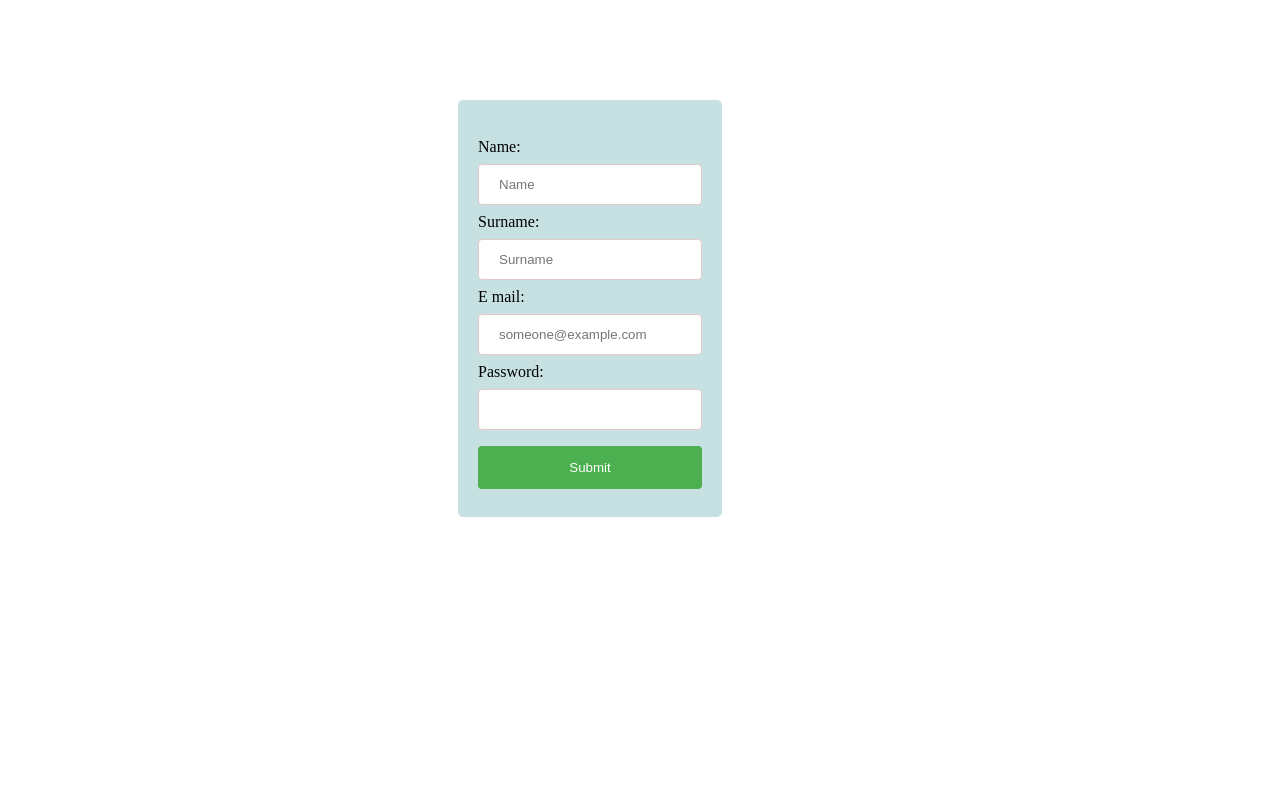
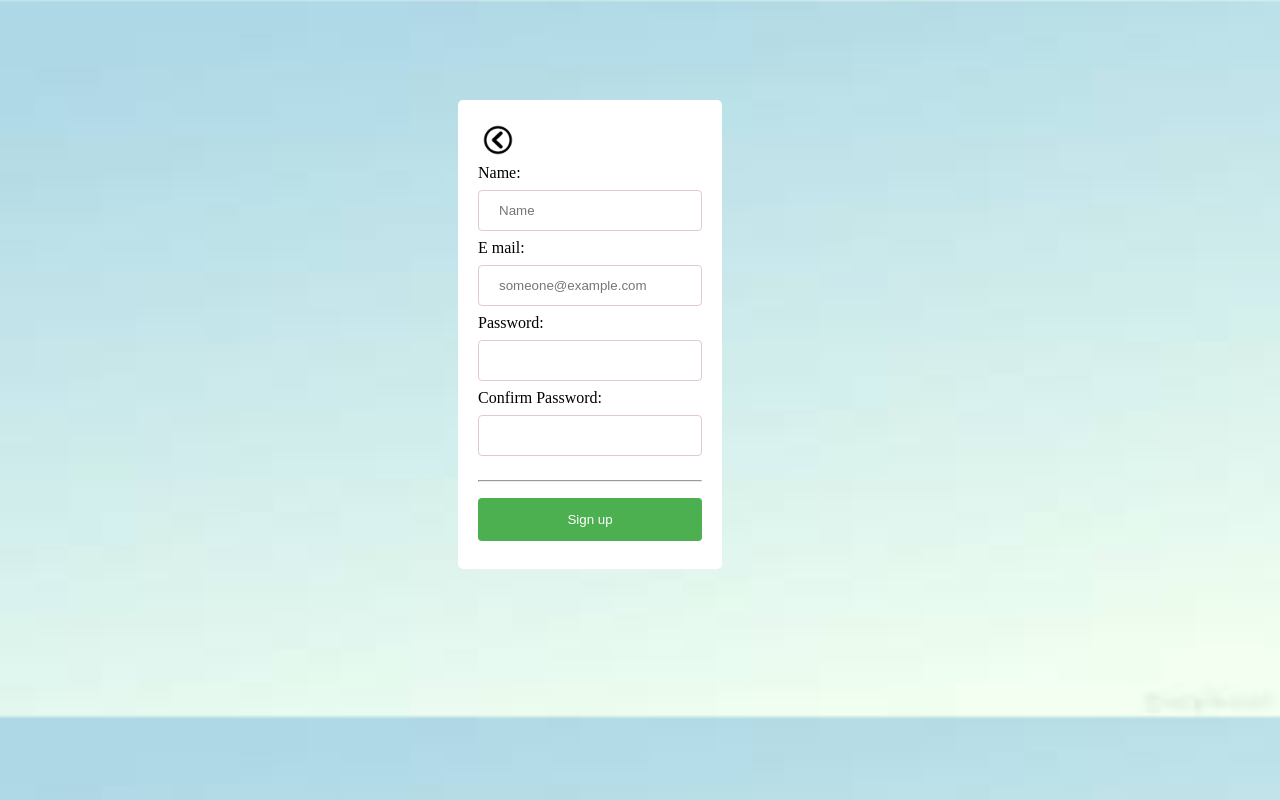
Before and after one commit to wanichaitanya/WebAssignment, a Flask app: page /signup in a window 1280 px wide. Run offline with Flask 2, Linux system fonts and the light colour scheme.

Commit message:
Input Validation, Additional UI development

```diff
--- a/Server.py
+++ b/Server.py
@@ -1,5 +1,7 @@
 import sys
-from flask import Flask, render_template, request, redirect, url_for
+import os
+from flask import Flask, render_template, request, redirect, url_for, session
+from flask_session import Session
 
 sys.path.append (".")
 sys.path.append ("./model")
@@ -10,27 +12,54 @@ import NewsLetterDB
 from utils.FileHandling import readFileInBinary, writeFileInBinary
 
 app = Flask(__name__)
-app.secret_key = os.urandom(16)
+app.config['SECRET_KEY'] = os.urandom(16)
+app.config['SESSION_TYPE'] = 'filesystem'
+app.config['SESSION_USE_SIGNER'] = True
+app.config['SESSION_FILE_DIR'] = 'D:\\Python_Projects\\MainApp_x01\\tmp'
+
+server_session = Session (app)
+
+#========================================================================================
+
+if (__name__ == "__main__"):
+    app.run( debug = True)
+
+#========================================================================================
+
+@app.before_first_request
+def server_startup ():
+    user_db = get_user_db ()
+    #print (id(user_db))
+
+#========================================================================================
 
 @app.route('/', methods=['GET', 'POST'])
 @app.route('/index', methods=['GET', 'POST'])
-def home ():
-    return render_template ("index.html")
+def index ():
+    return render_template ("index.html", response = '', title = 'Login')
+
+#========================================================================================
 
 @app.route('/signup', methods=['GET', 'POST'])
 def signup ():
-    return render_template ("signup.html")
+    return render_template ("signup.html", title = 'Sign Up')
+
+#========================================================================================
 
 @app.route('/request_login', methods=['GET', 'POST'])
 def request_login():
-    return user_login (request)
+    return user_login ()
+
+#========================================================================================
 
 @app.route('/request_signup', methods=['GET', 'POST'])
 def request_signup():
-    return user_signup (request)
+    return user_signup ()
 
+#========================================================================================
 
-if (__name__ == "__main__"):
-    user_db = NewsLetterDB.DataBaseManager ()
-    print (id(user_db))
-    app.run (debug=True)
+@app.route('/home', methods=['GET', 'POST'])
+def home():
+    return render_template ("home.html", title = 'Home')
+
+#========================================================================================
--- a/controller/NewsLetterController.py
+++ b/controller/NewsLetterController.py
@@ -1,6 +1,7 @@
 import sys
 import socket
-from flask import Flask, render_template, request, redirect, url_for
+from flask import Flask, session, g, render_template, request, redirect, url_for
+from flask_session import Session
 
 sys.path.append ('.')
 sys.path.append ('../')
@@ -10,6 +11,13 @@ sys.path.append ('../utils')
 from model import NewsLetterDB
 from utils.FileHandling import *
 
+USER_SIGNUP_ERROR_MSG = 'User is already registered with same email address!'
+USER_LOGIN_ERROR_MSG = 'Invalid User ID or Password'
+#========================================================================================
+def set_user_session_data (user_id, ip_addr, user_name):
+    session ['user_info'] = (user_id, ip_addr, user_name)
+
+#========================================================================================
 user_db = None
 def get_user_db ():
     global user_db
@@ -17,31 +25,46 @@ def get_user_db ():
         user_db = NewsLetterDB.DataBaseManager ()
     return user_db
 
-def user_login (request):
-    global user_db
+#========================================================================================
+
+def user_login ():
     user_db = get_user_db ()
+    #print (id (user_db))
     if (user_db is None):
         return ("<html><body><h1>Database connectivity problem</h1></body></html>")
     if (request.method == 'POST'):
-        user_name = request.form['user_name']
-        pswd = request.form['pswd']
-        user_record = user_db.fetchOneUserRecord (user_name, pswd)
+        user_id = request.form['user_id']
+        password = request.form['password']
+        user_record = user_db.fetchOneUserRecord (user_id, password)
+
         if (user_record is None):
-            return render_template("login_failed.html")
+            return render_template ("index.html", response = USER_LOGIN_ERROR_MSG, title = 'Login')
         else:
-            file_path = "./tmp/"+user_record[1]+"_"+user_record[2]+".jpg"
-            writeFileInBinary (file_path, user_record[3])
-        return render_template("home.html", name = user_record[1])
+            file_path = "./tmp/"+user_record[1]+".jpg"
+            writeFileInBinary (file_path, user_record[2])
+            set_user_session_data (user_record[0],
+                                   request.environ.get('HTTP_X_REAL_IP', request.remote_addr),
+                                   user_record[1])
+        return redirect (url_for('home'))
 
-def user_signup (request):
-    global user_db
+#========================================================================================
+
+def user_signup ():
+    result = None
     user_db = get_user_db ()
+    #print (id (user_db))
     if (request.method == 'POST'):
         user_name = request.form ['user_name']
-        user_surname = request.form ['user_surname']
-        email = request.form ['email']
-        pswd = request.form ['pswd']
+        user_id = request.form ['user_id']
+        password = request.form ['password']
         profile_img = readFileInBinary ("D:\\Photos\\IMG_20200430_194913379.jpg")
-        user_record = (email, user_name, user_surname, pswd, profile_img)
-        user_db.insertUserRecordInTable (user_record)
-    return render_template("home.html", name = user_name)
+        user_record = (user_id, user_name, password, profile_img)
+
+        result = user_db.insertUserRecordInTable (user_record)
+        if (result == "UNIQUE constraint failed: USER.user_id"):
+            return render_template ("signup.html", response = USER_SIGNUP_ERROR_MSG)
+        else:
+            set_user_session_data (user_id,
+                                   request.environ.get('HTTP_X_REAL_IP', request.remote_addr),
+                                   user_name)
+    return redirect (url_for('home'))
--- /dev/null
+++ b/static/scripts/validate_forms.js
@@ -0,0 +1,142 @@
+const USER_ID_VALIDATION_MSG = "Invaid User ID";
+const PASSWORD_VALIDATION_MSG1 = "Confirm Password is not matched with Password";
+const PASSWORD_VALIDATION_MSG2 = "Password must contain more than 8 characters";
+const PASSWORD_VALIDATION_MSG3 = "Password and User ID should not be same";
+const PASSWORD_VALIDATION_MSG4 = "Password and User Name should not be same";
+const PASSWORD_VALIDATION_MSG5 = "Invalid password format";
+const USER_ID_PASSWORD_VALIDATION_MSG = "Invalid User ID and Password";
+
+response_text = ""
+/*========================================================================================*/
+
+function validate_login_form ()
+{
+    const form = document.getElementById ('login_form');
+    const user_id = document.getElementById ('user_id');
+    const password = document.getElementById ('password');
+    const user_id_value = user_id.value.trim ();
+    const password_value = password.value.trim ();
+    if (!validate_user_id_and_password (user_id_value, password_value, null))
+    {
+        document.getElementById ('index_response').innerHTML = response_text;
+        form.addEventListener ('submit', (event) =>
+        {
+            event.preventDefault ();
+        });
+        return false;
+    }
+    else
+        document.forms['login_form'].submit();
+}
+
+/*========================================================================================*/
+
+function validate_signup_form ()
+{
+    response_text = "";
+    const form = document.getElementById ('signup_form');
+    const user_id = document.getElementById ('user_id');
+    const password = document.getElementById ('password');
+    const confirm_password = document.getElementById ('confirm_password');
+    submit = document.getElementById ('signup');
+
+    const user_id_value = user_id.value.trim ();
+    const password_value = password.value.trim ();
+    const confirm_password_value = confirm_password.value.trim ();
+
+    if (!validate_user_id_and_password (user_id_value, password_value, confirm_password_value))
+    {
+        document.getElementById ('signup_response').innerHTML = response_text;
+        form.addEventListener ('submit', (event) =>
+        {
+                event.preventDefault ();
+        });
+        return false;
+    }
+    else
+        document.forms['signup_form'].submit();
+}
+
+/*========================================================================================*/
+
+function validate_user_id_and_password(user_id, password, confirm_password)
+{
+    var is_valid_user_id = validate_user_id (user_id);
+    var is_valid_password = validate_password (user_id, password, confirm_password);
+
+    if(!is_valid_user_id && !is_valid_password)
+        response_text = USER_ID_PASSWORD_VALIDATION_MSG;
+
+    return is_valid_user_id && is_valid_password;
+}
+
+/*========================================================================================*/
+
+function validate_user_id (user_id)
+{
+    var invalid_chars_pattern = /[^a-zA-Z0-9@_.-]/g;
+    var special_char_occurance = /@{2,}/g;
+    var special_char_occurance_at_end = /[^a-zA-Z]/g;
+    var special_char_occurance_at_start = /[^a-zA-Z0-9_-]/g;
+
+    var first_character = user_id.charAt(0);
+    var last_character = user_id.charAt (user_id.length-1);
+
+    var atposition = user_id.lastIndexOf ('@') ;
+    var dotposition = user_id.lastIndexOf ('.') ;
+
+    if (// user_id will have invalid charachters
+        invalid_chars_pattern.test (user_id) ||
+        // check if @ occured more than one time
+        special_char_occurance.test (user_id) ||
+        // check occurance of special characters at the begenning of user_id id
+        special_char_occurance_at_start.test (first_character) ||
+        // check occurance of special characters at the end of user_id id
+        special_char_occurance_at_end.test (last_character) ||
+        //characters are valid now check for the position of @ and .
+        atposition == -1 || dotposition == -1 ||
+        dotposition - atposition <= 2)
+        {
+            response_text = USER_ID_VALIDATION_MSG;
+            return false;
+        }
+
+    return true;
+}
+
+/*========================================================================================*/
+
+function validate_password (user_id, password, confirm_password)
+{
+    var valid_alphabate_pattern1 = /[a-z{1,}]/g;
+    var valid_alphabate_pattern2 = /[A-Z{1,}]/g;
+    var valid_numeric_pattern = /[0-9{1,}]/g;
+    var valid_special_char_pattern = /[^a-zA-Z0-9{1,}]/g;
+    var is_valid_password = true;
+
+    if (password.length < 8)
+    {
+        response_text = PASSWORD_VALIDATION_MSG2;
+        is_valid_password = false;
+    }
+    else if ((confirm_password != null) && !(password === confirm_password))
+    {
+        response_text = PASSWORD_VALIDATION_MSG1;
+        is_valid_password = false;
+    }
+    else if (user_id.toLowerCase () == password.toLowerCase())
+    {
+        response_text = PASSWORD_VALIDATION_MSG3;
+        is_valid_password = false;
+    }
+    else if (!valid_alphabate_pattern1.test (password) ||
+             !valid_alphabate_pattern2.test (password) ||
+             !valid_numeric_pattern.test (password) ||
+             !valid_special_char_pattern.test (password))
+    {
+        response_text = PASSWORD_VALIDATION_MSG5;
+        is_valid_password = false;
+    }
+
+    return is_valid_password;
+}
--- a/static/styles/style.css
+++ b/static/styles/style.css
@@ -19,26 +19,40 @@ input[type=text], select {
   }
 
   input[type=submit] {
-    width: 100%;
-    background-color: #4CAF50;
     color: white;
-    padding: 14px 20px;
-    margin: 8px 0;
     border: none;
     border-radius: 4px;
     cursor: pointer;
   }
 
-  input[type=submit]:hover {
-    background-color: #45a049;
+  #submit {
+    background-color: #4CAF50;
+    width: 100%;
+    padding: 14px 20px;
+    margin: 8px 0;
+  }
+
+  #post_button {
+    background-color: rgba(206, 206, 206, 0.918);
+    padding: 8px 20px;
+    margin: 4px 0;
   }
 
   div {
     border-radius: 5px;
-    background-color: #c7e1e2;
     padding: 20px;
     margin-top: 100px;
     margin-bottom: 100px;
     margin-right: 550px;
     margin-left: 450px;
   }
+
+  #index_page_div {
+    background-color: white;
+  }
+
+  #other_page_div {
+    border-style: groove;
+    padding: 5px;
+    margin-bottom: 10px;
+  }
--- a/templates/layout.html
+++ b/templates/layout.html
@@ -2,6 +2,7 @@
 <html>
     <head>
         <link rel = "stylesheet", href = "{{url_for ('static',filename='styles/style.css')}}">
+        <link rel="icon" href="{{ url_for('static', filename='img/ptclogo.png') }}">
         <script type="text/javascript" src="{{url_for ('static',filename='scripts/validate_forms.js')}}"></script>
         {%if title%}
         <title>
@@ -16,9 +17,7 @@
         <meta name="viewport" content="width=device-width, initial-scale=1">
     </head>
     <body>
-        <!--h3 class = "header">Newsletter</h3-->
         {%block content%}
-
         {%endblock%}
     </body>
 </html>
--- a/templates/signup.html
+++ b/templates/signup.html
@@ -1,16 +1,41 @@
 {%extends "layout.html"%}
     {% block content %}
-        <div>
-        <form class = "round" action = "http://127.0.0.1:5000/request_signup" method = "post">
-            <br><label for="user_name">Name:</label><br>
-            <input type="text" name="user_name" placeholder="Name" required><br>
-            <label for="user_surname">Surname:</label><br>
-            <input type="text" name="user_surname" placeholder="Surname" required><br>
-            <label for="email">E mail:</label><br>
-            <input type="text" name="email" placeholder="someone@example.com" required><br>
-            <label for="pswd">Password:</label><br>
-            <input type="password" name="pswd"><br>
-            <input type="submit" value="Submit"><br>
+        <body style = "background-image: url('/static/img/bg_img.jpg');
+                       background-size: cover;">
+        <div id = "index_page_div">
+            <form action="{{ url_for ('request_signup') }}"
+             onsubmit="return validate_signup_form ()"
+             method="post" id="signup_form">
+
+                <a href = "{{ url_for('home') }}">
+                    <img src="{{ url_for('static', filename='img/back.png') }}"
+                     width="40" height="40"/>
+                </a><br>
+
+                <label for="user_name">Name:</label><br>
+                <input type="text" id="user_name" name="user_name"
+                 placeholder="Name" required><br>
+
+                <label for="user_id">E mail:</label><br>
+                <input type="text" id="user_id" name="user_id"
+                 placeholder="someone@example.com" required><br>
+
+                <label for="password">Password:</label><br>
+                <input type="password" id="password" name="password" required><br>
+
+                <label for="confirm_password">Confirm Password:</label><br>
+                <input type="password" id="confirm_password"
+                 name="confirm_password" required><br>
+
+                <p id="signup_response">
+                    {%if response%}
+                        {{response}}
+                    {%endif%}
+                </p>
+                <hr>
+
+                <input type="submit" id ="submit" value="Sign up"><br>
         </form>
         </div>
+        </body>
     {% endblock content %}
--- a/utils/FileHandling.py
+++ b/utils/FileHandling.py
@@ -1,4 +1,6 @@
 import os
+
+#========================================================================================
 
 def readFileInBinary (file_path):
         file_data = None
@@ -10,6 +12,8 @@ def readFileInBinary (file_path):
             print (str(e))
         return file_data
 
+#========================================================================================
+
 def writeFileInBinary (file_path, file_data):
     try:
         file_handle = open (file_path, 'wb')
@@ -17,3 +21,5 @@ def writeFileInBinary (file_path, file_data):
         file_handle.close ()
     except Exception as e:
         print (str (e))
+
+#========================================================================================
```
Also changed, not shown: model/NewsLetterDB.py (+77 -46 lines), templates/home.html (+8 -1 lines), templates/index.html (+24 -11 lines), static/img/back.png (added), static/img/bg_img.jpg (added), static/img/ptclogo.png (added).
